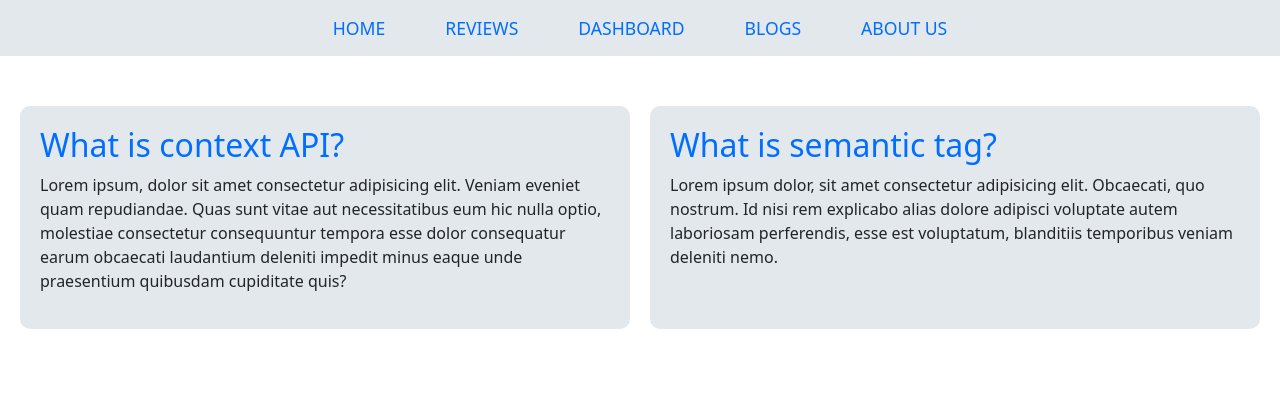
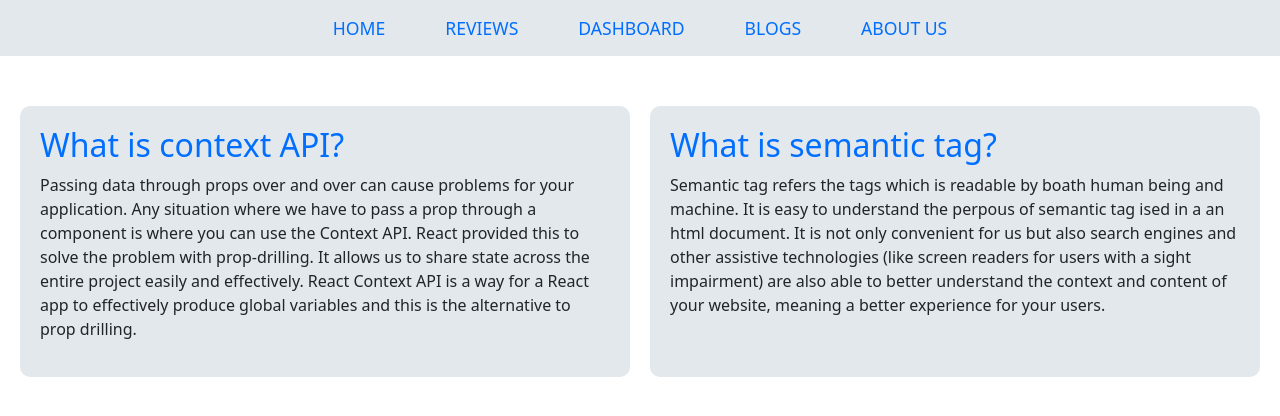
Before and after one commit to mh4bib/product-analysis, a React (Create React App) app: page /blogs in a window 1280 px wide. Shown: the top 416 px of the page. Built offline with nearby package versions, Linux system fonts and the light colour scheme.

Commit message:
final commit

```diff
--- a/public/index.html
+++ b/public/index.html
@@ -24,7 +24,7 @@
       work correctly both with client-side routing and a non-root public URL.
       Learn how to configure a non-root public URL by running `npm run build`.
     -->
-    <title>React App</title>
+    <title>Car Mania</title>
   </head>
   <body>
     <noscript>You need to enable JavaScript to run this app.</noscript>
--- a/src/component/Blogs/Blogs.js
+++ b/src/component/Blogs/Blogs.js
@@ -1,5 +1,5 @@
 import React from "react";
-import './Blogs.css';
+import "./Blogs.css";
 
 const Blogs = () => {
   return (
@@ -7,20 +7,25 @@ const Blogs = () => {
       <div className="qna1">
         <h2>What is context API?</h2>
         <p>
-          Lorem ipsum, dolor sit amet consectetur adipisicing elit. Veniam
-          eveniet quam repudiandae. Quas sunt vitae aut necessitatibus eum hic
-          nulla optio, molestiae consectetur consequuntur tempora esse dolor
-          consequatur earum obcaecati laudantium deleniti impedit minus eaque
-          unde praesentium quibusdam cupiditate quis?
+          Passing data through props over and over can cause problems for your
+          application. Any situation where we have to pass a prop through a
+          component is where you can use the Context API. React provided this to
+          solve the problem with prop-drilling. It allows us to share state
+          across the entire project easily and effectively. React Context API is
+          a way for a React app to effectively produce global variables and this
+          is the alternative to prop drilling.
         </p>
       </div>
       <div className="qna2">
         <h2>What is semantic tag?</h2>
         <p>
-          Lorem ipsum dolor, sit amet consectetur adipisicing elit. Obcaecati,
-          quo nostrum. Id nisi rem explicabo alias dolore adipisci voluptate
-          autem laboriosam perferendis, esse est voluptatum, blanditiis
-          temporibus veniam deleniti nemo.
+          Semantic tag refers the tags which is readable by boath human being
+          and machine. It is easy to understand the perpous of semantic tag ised
+          in a an html document. It is not only convenient for us but also
+          search engines and other assistive technologies (like screen readers
+          for users with a sight impairment) are also able to better understand
+          the context and content of your website, meaning a better experience
+          for your users.
         </p>
       </div>
     </div>
--- a/src/component/Home/Home.js
+++ b/src/component/Home/Home.js
@@ -6,21 +6,19 @@ import HomePhoto from "../../product.jpg";
 import Review from "../Review/Review";
 import "./Home.css";
 const Home = () => {
-    const [review, setReview] = useReviews();
+  const [review, setReview] = useReviews();
   return (
     <div>
       <div className="home">
         <div className="home-desc">
-          <h1 className="fw-bold">Product Analysis</h1>
-          <h2 className="fw-bold">Lorem ipsum dolor sit amet</h2>
+          <h1 className="fw-bold">Car Mania</h1>
+          <h2 className="fw-bold">Revealed the truth infront of your eye</h2>
           <p>
-            Lorem ipsum dolor sit amet consectetur adipisicing elit. Perferendis
-            impedit temporibus illum dignissimos iste numquam architecto quis
-            deserunt cupiditate nulla! Lorem, ipsum dolor sit amet consectetur
-            adipisicing elit. Mollitia ratione recusandae, aliquam voluptates
-            enim maiores asperiores, itaque unde laborum accusantium dolore
-            facere laudantium et provident nihil voluptatum, reprehenderit
-            vitae!
+            Car Mania is a car reviewing and analyzing website which you can
+            trust with blind eye. We also reveal the market analyses like
+            manufacturing costs and market price. Here you can visualize all
+            important data in DASHBOARD section with lovely interactive charts
+            and graphs. So, let's start a journey to the world of madness...
           </p>
           <Button variant="primary">EXPLORE</Button>{" "}
         </div>
@@ -29,16 +27,17 @@ const Home = () => {
         </div>
       </div>
       <div className="mb-5">
-          <h2>Customer Review (3/{review.length})</h2>
-          <div className='row row-cols-3 g-5 m-5 px-5'>
-             {
-              review.slice(0,3).map(review => <Review
-              key={review.id}
-              review={review}
-              ></Review>)
-          }
-          </div>
-          <Button variant="primary"><Link className="text-white text-decoration-none" to="/reviews">SEE ALL REVIEWS</Link></Button>{" "}
+        <h2>Customer Review (3/{review.length})</h2>
+        <div className="row row-cols-3 g-5 m-5 px-5">
+          {review.slice(0, 3).map((review) => (
+            <Review key={review.id} review={review}></Review>
+          ))}
+        </div>
+        <Button variant="primary">
+          <Link className="text-white text-decoration-none" to="/reviews">
+            SEE ALL REVIEWS
+          </Link>
+        </Button>{" "}
       </div>
     </div>
   );
```
Also changed, not shown: public/reviews.json (+6 -6 lines), 2 other files (tests, documents, lock files or other folders).
